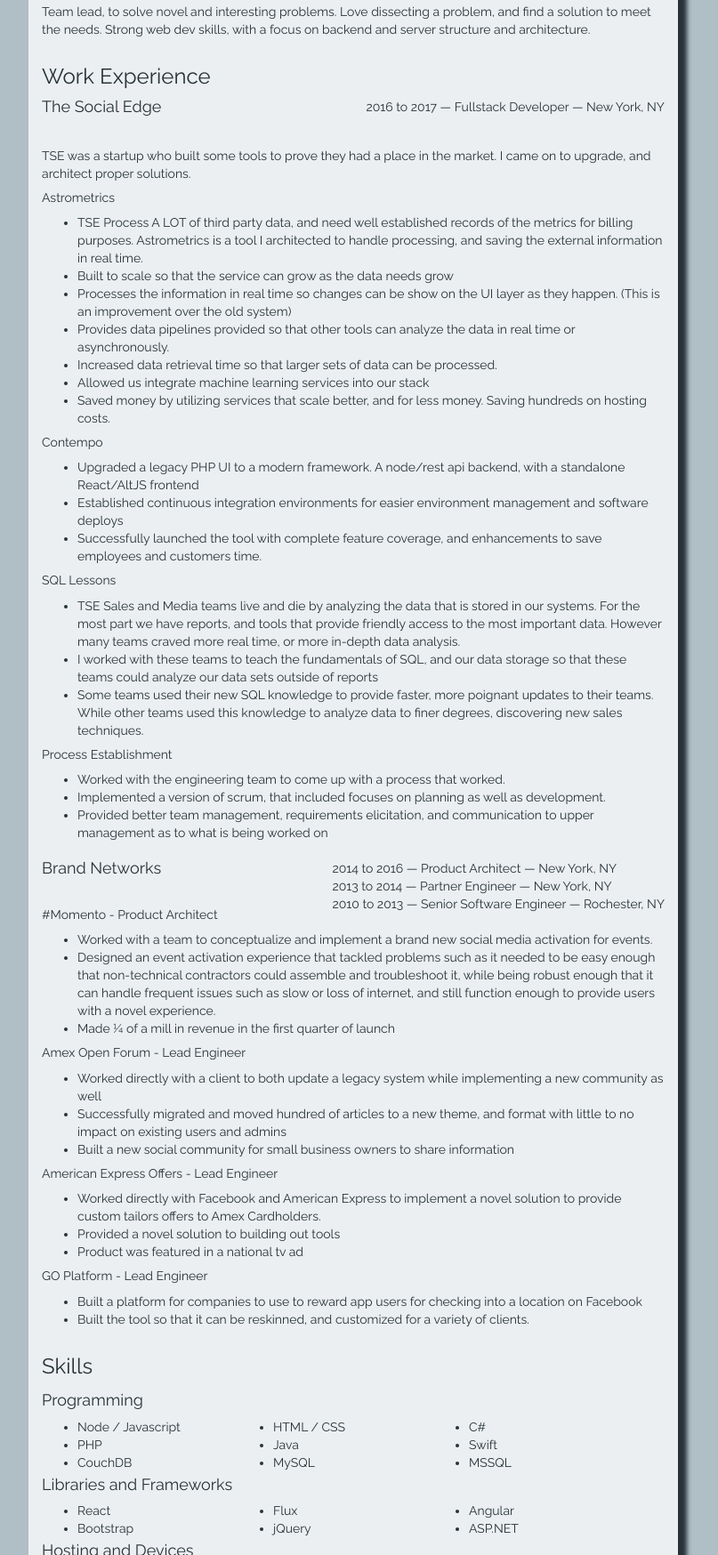
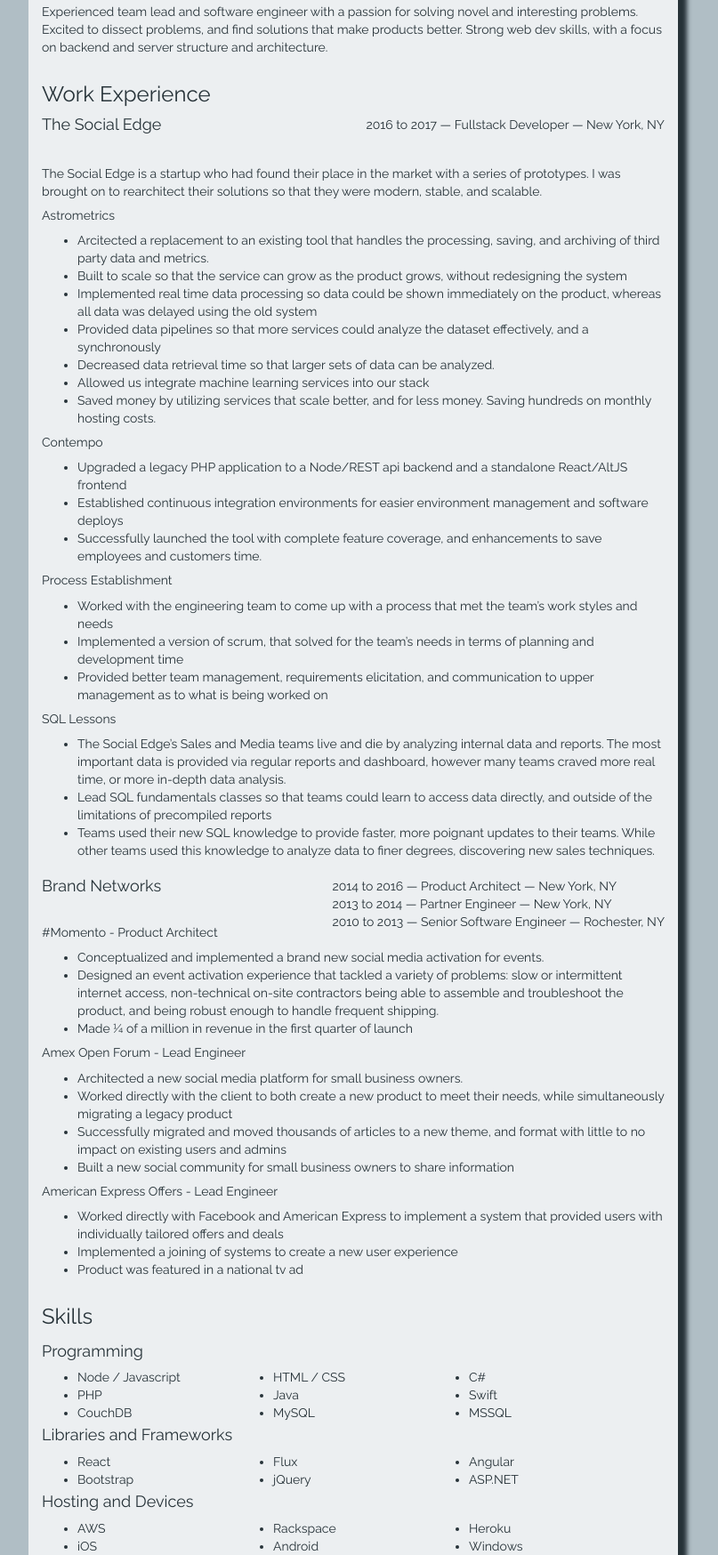
Before and after one commit to jtymann/Resume, a plain HTML site: page index.html in a window 1280 px wide. Shown: the part 242-1990 px from the top of the page at 89% size, without its empty margins (243-1050 px from the left). Drawn offline with Linux system fonts and the light colour scheme.

Commit message:
CopyEditting

```diff
--- a/index.html
+++ b/index.html
@@ -32,7 +32,7 @@
             <div class="col-lg">
                 <h3>Overview</h3>
                 <p>
-                    Team lead, to solve novel and interesting problems. Love dissecting a problem, and find a solution to meet the needs. Strong web dev skills, with a focus on backend and server structure and architecture.
+                    Experienced team lead and software engineer with a passion for solving novel and interesting problems. Excited to dissect problems, and find solutions that make products better. Strong web dev skills, with a focus on backend and server structure and architecture.
                 </p>
             </div>
         </div>
@@ -43,35 +43,35 @@
                     <p class="pull-right">2016 to 2017 &mdash; Fullstack Developer &mdash; New York, NY</p>
                     <h4>The Social Edge</h4></div>
                 <p>
-                    TSE was a startup who built some tools to prove they had a place in the market. I came on to upgrade, and architect proper solutions.
+                    The Social Edge is a startup who had found their place in the market with a series of prototypes. I was brought on to rearchitect their solutions so that they were modern, stable, and scalable.
                 </p>
                 <h5>Astrometrics</h5>
                 <ul>
-                    <li>TSE Process A LOT of third party data, and need well established records of the metrics for billing purposes. Astrometrics is a tool I architected to handle processing, and saving the external information in real time. </li>
-                    <li>Built to scale so that the service can grow as the data needs grow</li>
-                    <li>Processes the information in real time so changes can be show on the UI layer as they happen. (This is an improvement over the old system)</li>
-                    <li>Provides data pipelines provided so that other tools can analyze the data in real time or asynchronously.</li>
-                    <li>Increased data retrieval time so that larger sets of data can be processed. </li>
+                    <li>Arcitected a replacement to an existing tool that handles the processing, saving, and archiving of third party data and metrics.</li>
+                    <li>Built to scale so that the service can grow as the product grows, without redesigning the system</li>
+                    <li>Implemented real time data processing so data could be shown immediately on the product, whereas all data was delayed using the old system</li>
+                    <li>Provided data pipelines so that more services could analyze the dataset effectively, and a synchronously</li>
+                    <li>Decreased data retrieval time so that larger sets of data can be analyzed.</li>
                     <li>Allowed us integrate machine learning services into our stack</li>
-                    <li>Saved money by utilizing services that scale better, and for less money. Saving hundreds on hosting costs.</li>
+                    <li>Saved money by utilizing services that scale better, and for less money. Saving hundreds on monthly hosting costs.</li>
                 </ul>
                 <h5>Contempo</h5>
                 <ul>
-                    <li>Upgraded a legacy PHP UI to a modern framework. A node/rest api backend, with a standalone React/AltJS frontend</li>
+                    <li>Upgraded a legacy PHP application to a Node/REST api backend and a standalone React/AltJS frontend</li>
                     <li>Established continuous integration environments for easier environment management and software deploys</li>
-                    <li>Successfully launched the tool with complete feature coverage, and enhancements to save employees and customers time. </li>
+                    <li>Successfully launched the tool with complete feature coverage, and enhancements to save employees and customers time.</li>
+                </ul>
+                <h5>Process Establishment</h5>
+                <ul>
+                    <li>Worked with the engineering team to come up with a process that met the team’s work styles and needs</li>
+                    <li>Implemented a version of scrum, that solved for the team’s needs in terms of planning and development time</li>
+                    <li>Provided better team management, requirements elicitation, and communication to upper management as to what is being worked on</li>
                 </ul>
                 <h5>SQL Lessons</h5>
                 <ul>
-                    <li>TSE Sales and Media teams live and die by analyzing the data that is stored in our systems. For the most part we have reports, and tools that provide friendly access to the most important data. However many teams craved more real time, or more in-depth data analysis.</li>
-                    <li>I worked with these teams to teach the fundamentals of SQL, and our data storage so that these teams could analyze our data sets outside of reports</li>
-                    <li>Some teams used their new SQL knowledge to provide faster, more poignant updates to their teams. While other teams used this knowledge to analyze data to finer degrees, discovering new sales techniques. </li>
-                </ul>
-                <h5>Process Establishment</h5>
-                <ul>
-                    <li>Worked with the engineering team to come up with a process that worked. </li>
-                    <li>Implemented a version of scrum, that included focuses on planning as well as development.</li>
-                    <li>Provided better team management, requirements elicitation, and communication to upper management as to what is being worked on</li>
+                    <li>The Social Edge’s Sales and Media teams live and die by analyzing internal data and reports. The most important data is provided via regular reports and dashboard, however many teams craved more real time, or more in-depth data analysis.</li>
+                    <li>Lead SQL fundamentals classes so that teams could learn to access data directly, and outside of the limitations of precompiled reports</li>
+                    <li>Teams used their new SQL knowledge to provide faster, more poignant updates to their teams. While other teams used this knowledge to analyze data to finer degrees, discovering new sales techniques.</li>
                 </ul>
             </div>
         </div>
@@ -84,26 +84,22 @@
                     <h4>Brand Networks</h4></div>
                 <h5>#Momento - Product Architect</h5>
                 <ul>
-                    <li>Worked with a team to conceptualize and implement a brand new social media activation for events.</li>
-                    <li>Designed an event activation experience that tackled problems such as it needed to be easy enough that non-technical contractors could assemble and troubleshoot it, while being robust enough that it can handle frequent issues such as slow or loss of internet, and still function enough to provide users with a novel experience. </li>
-                    <li>Made ¼ of a mill in revenue in the first quarter of launch</li>
+                    <li>Conceptualized and implemented a brand new social media activation for events.</li>
+                    <li>Designed an event activation experience that tackled a variety of problems: slow or intermittent internet access, non-technical on-site contractors being able to assemble and troubleshoot the product, and being robust enough to handle frequent shipping.</li>
+                    <li>Made ¼ of a million in revenue in the first quarter of launch</li>
                 </ul>
                 <h5>Amex Open Forum - Lead Engineer</h5>
                 <ul>
-                    <li>Worked directly with a client to both update a legacy system while implementing a new community as well</li>
-                    <li>Successfully migrated and moved hundred of articles to a new theme, and format with little to no impact on existing users and admins</li>
+                    <li>Architected a new social media platform for small business owners.</li>
+                    <li>Worked directly with the client to both create a new product to meet their needs, while simultaneously migrating a legacy product</li>
+                    <li>Successfully migrated and moved thousands of articles to a new theme, and format with little to no impact on existing users and admins</li>
                     <li>Built a new social community for small business owners to share information</li>
                 </ul>
                 <h5>American Express Offers - Lead Engineer</h5>
                 <ul>
-                    <li>Worked directly with Facebook and American Express to implement a novel solution to provide custom tailors offers to Amex Cardholders.</li>
-                    <li>Provided a novel solution to building out tools </li>
+                    <li>Worked directly with Facebook and American Express to implement a system that provided users with individually tailored offers and deals</li>
+                    <li>Implemented a joining of systems to create a new user experience</li>
                     <li>Product was featured in a national tv ad</li>
-                </ul>
-                <h5>GO Platform - Lead Engineer</h5>
-                <ul>
-                    <li>Built a platform for companies to use to reward app users for checking into a location on Facebook</li>
-                    <li>Built the tool so that it can be reskinned, and customized for a variety of clients.</li>
                 </ul>
             </div>
         </div>
```
Also changed, not shown: 1 other file.
